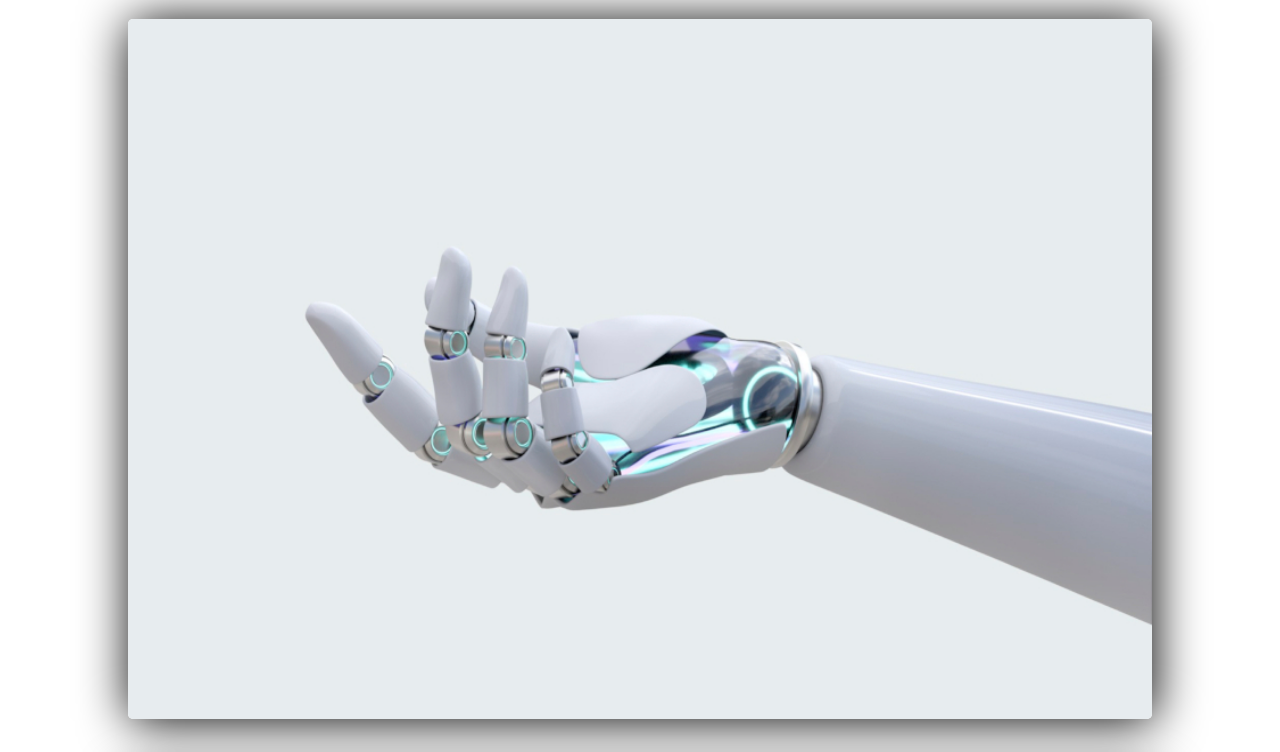
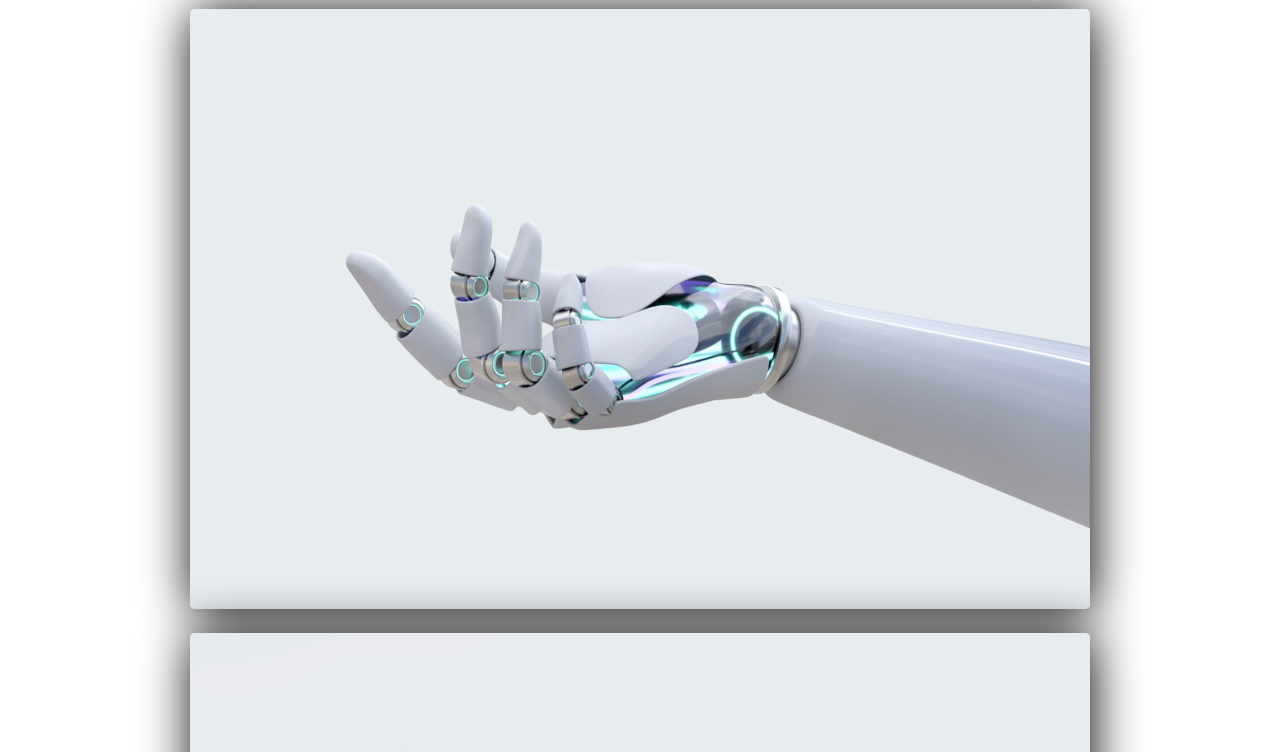
Before and after one commit to Mattheus910/robotica, a plain HTML site: page imagens.html in a window 1280 px wide. Shown: the part 69-821 px from the top of the page. Drawn offline with Linux system fonts and the light colour scheme.

Commit message:
ajuste nas imagens

```diff
--- a/estilos/style.css
+++ b/estilos/style.css
@@ -13,9 +13,10 @@
 
 body {
     position: relative;
-    background-color: black;
+    background-color: #102723;
     background-image: url(../imagens/fundo1.jpg);
     background-size: cover;
+    background-repeat: no-repeat;
     width: 100vw;
     height: 100vh;
 }
--- a/estilos/style2.css
+++ b/estilos/style2.css
@@ -25,13 +25,7 @@ p {
     flex-direction: column;
     align-items: center;
     gap: 20px;
-}
-
-picture {
-    margin: 20px 0px;
-    width: 80%;
-    height: 700px;
-
+    padding: 10px;
 }
 
 img {
```
